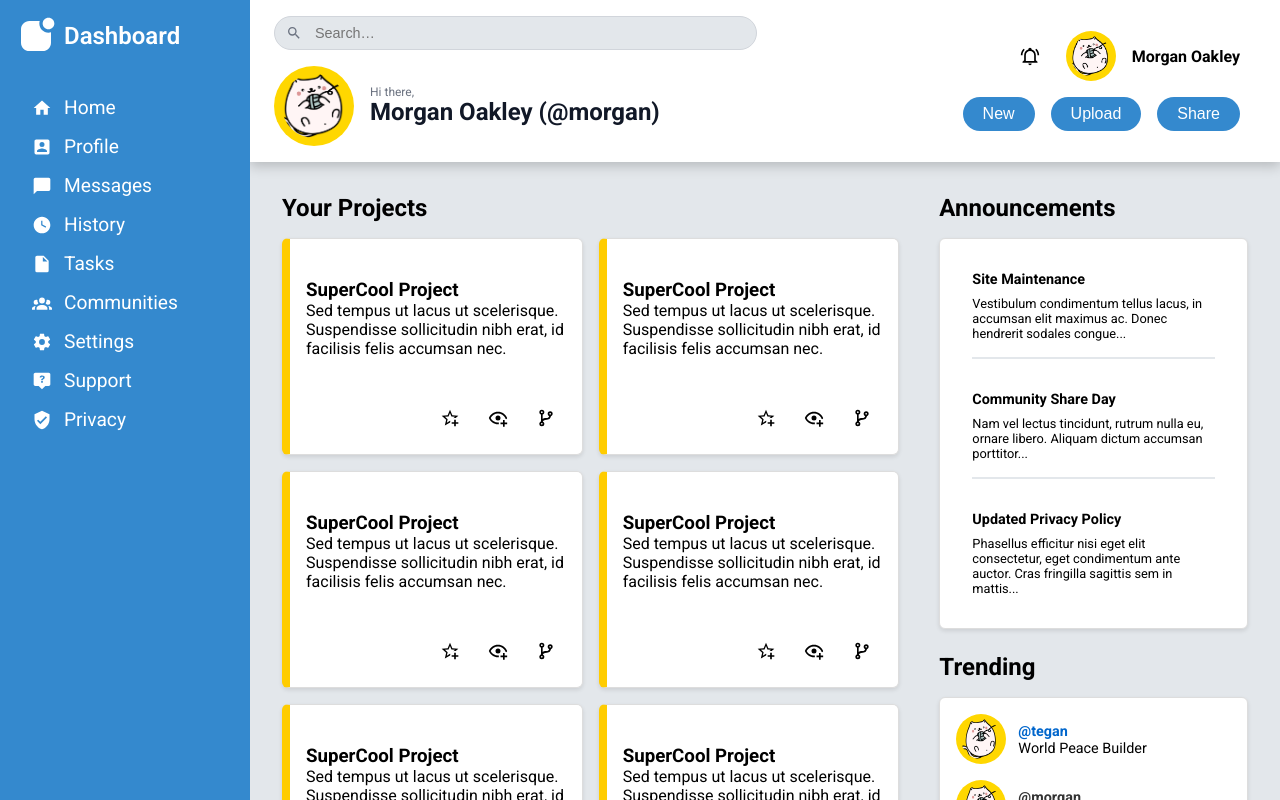
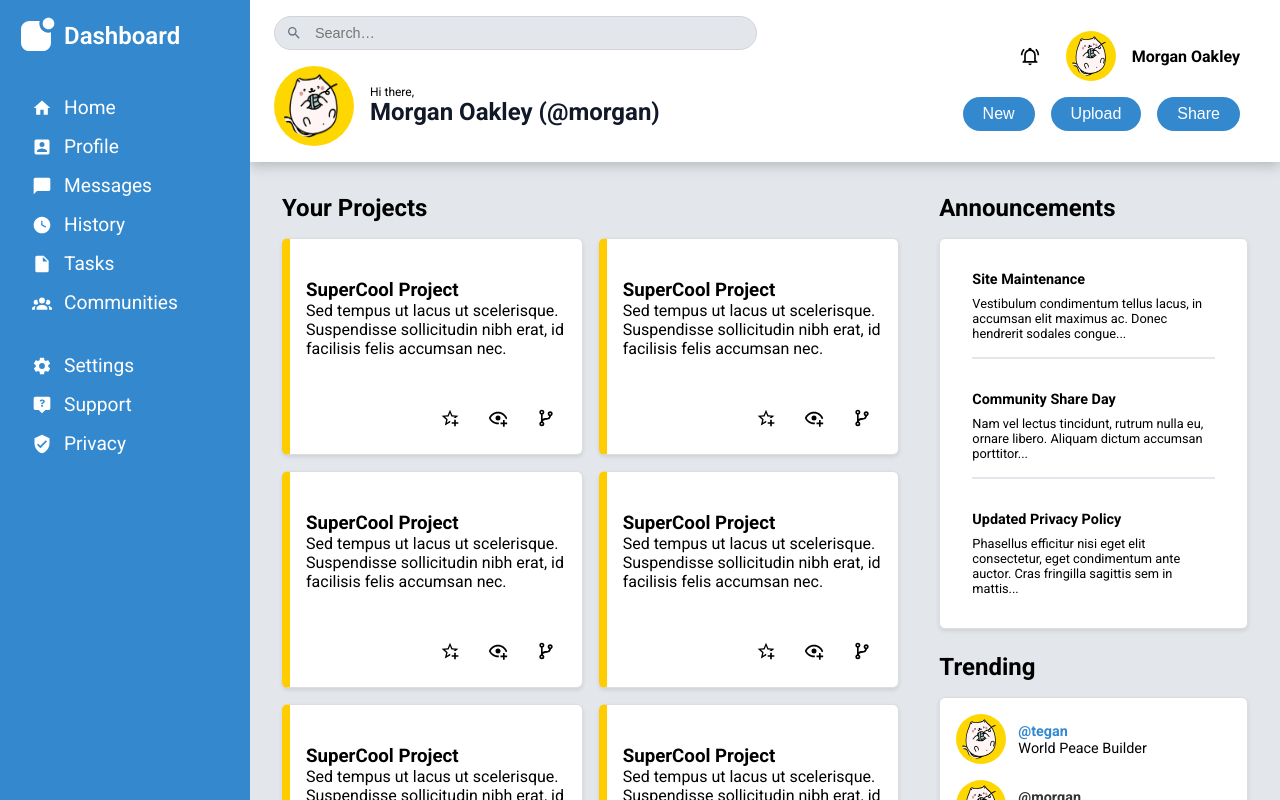
Before and after one commit to viktoria365dev/top-admin-dashboard, a plain HTML site: page index.html in a window 1280 px wide. Both pictures are taken after a click on the link "@tegan". Shown: the top 800 px of the page. Drawn offline with Linux system fonts and the light colour scheme.

Commit message:
update css for small changes

```diff
--- a/index.html
+++ b/index.html
@@ -88,7 +88,7 @@
                 <span>Tasks</span>
               </a>
             </li>
-            <li>
+            <li class="icon-item">
               <a href="#">
                 <svg xmlns="http://www.w3.org/2000/svg" viewBox="0 0 24 24">
                   <title>account-group</title>
@@ -99,7 +99,7 @@
                 <span>Communities</span>
               </a>
             </li>
-            <li>
+            <li class="icon-item">
               <a href="#">
                 <svg xmlns="http://www.w3.org/2000/svg" viewBox="0 0 24 24">
                   <title>cog</title>
--- a/styles.css
+++ b/styles.css
@@ -107,6 +107,10 @@ nav {
   background-color: rgba(255, 255, 255, 0.1);
 }
 
+.icon-item + .icon-item {
+  margin-top: 1.5rem;
+}
+
 /* Header */
 
 .header {
@@ -156,7 +160,7 @@ nav {
 }
 
 .search-input:focus {
-  border-color: #3b82f6;
+  border-color: var(--blue);
   box-shadow: 0 0 0 2px rgba(59, 130, 246, 0.25);
 }
 
@@ -190,7 +194,6 @@ nav {
 .greeting small {
   display: block;
   font-size: 0.75rem;
-  color: #6b7280;
   line-height: 1;
 }
 
@@ -227,10 +230,10 @@ nav {
   width: 40px;
   height: 40px;
   border-radius: 50%;
-  object-fit: cover;
 }
 
 /* Action buttons */
+
 .header-actions {
   display: flex;
   gap: 1rem;
@@ -310,6 +313,10 @@ nav {
 }
 
 /* Announcements */
+
+aside {
+  padding-right: 1rem;
+}
 
 .announcements {
   background: #fff;
@@ -391,7 +398,7 @@ nav {
 
 .trending-user:hover,
 .trending-user:focus {
-  color: #0066cc;
+  color: var(--blue);
   outline: none;
 }
 
@@ -400,6 +407,7 @@ nav {
 }
 
 /* Avatar*/
+
 .avatar {
   background-color: #ffd700;
   border-radius: 50%;
@@ -414,7 +422,3 @@ nav {
   border-radius: 50%;
   display: block;
 }
-
-aside {
-  padding-right: 1rem;
-}
```
